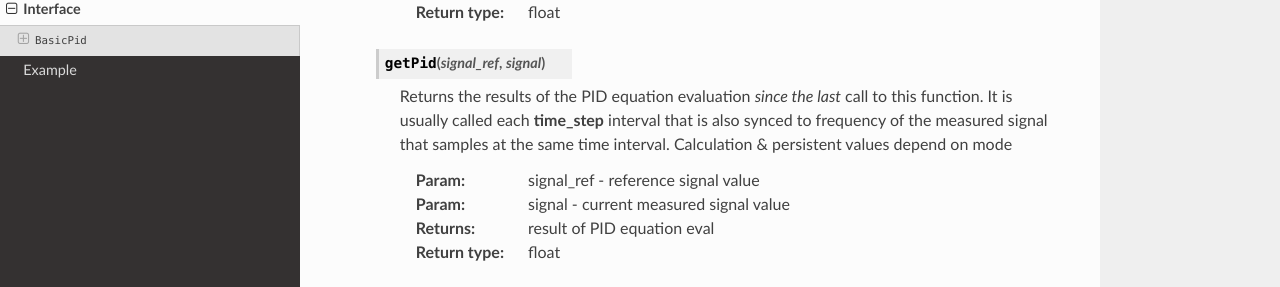
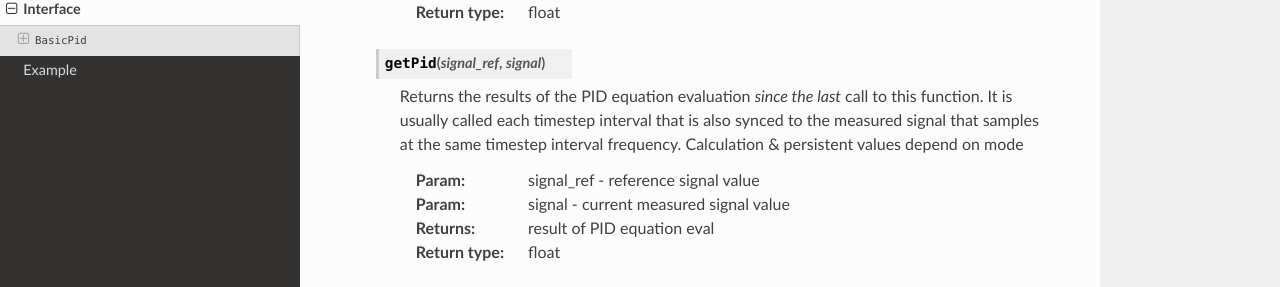
Before and after one commit to mkner/robo-pid, a Sphinx documentation site: the page built from docs/interface.rst, in a window 1280 px wide and 900 px high, scrolled down 2355 px. Shown: the part 171-458 px from the top of the window. Built offline with Sphinx 7.4.7 and the Read the Docs theme 2.0.0, drawn with Linux system fonts in a browser that asks for light colours.

Commit message:
Update interface.rst

```diff
--- a/docs/interface.rst
+++ b/docs/interface.rst
@@ -139,9 +139,9 @@ Interface
  .. method:: getPid(signal_ref, signal)
 
    Returns the results of the PID equation evaluation *since the last* call
-   to this function. It is usually called each **time_step** interval that is
-   also synced to frequency of the measured signal that samples at the same time interval.
-   Calculation & persistent values depend on mode
+   to this function. It is usually called each timestep interval that is
+   also synced to the measured signal that samples at the same timestep
+   interval frequency. Calculation & persistent values depend on mode
 
    :param: signal_ref - reference signal value
    :param: signal  - current measured signal value
```
